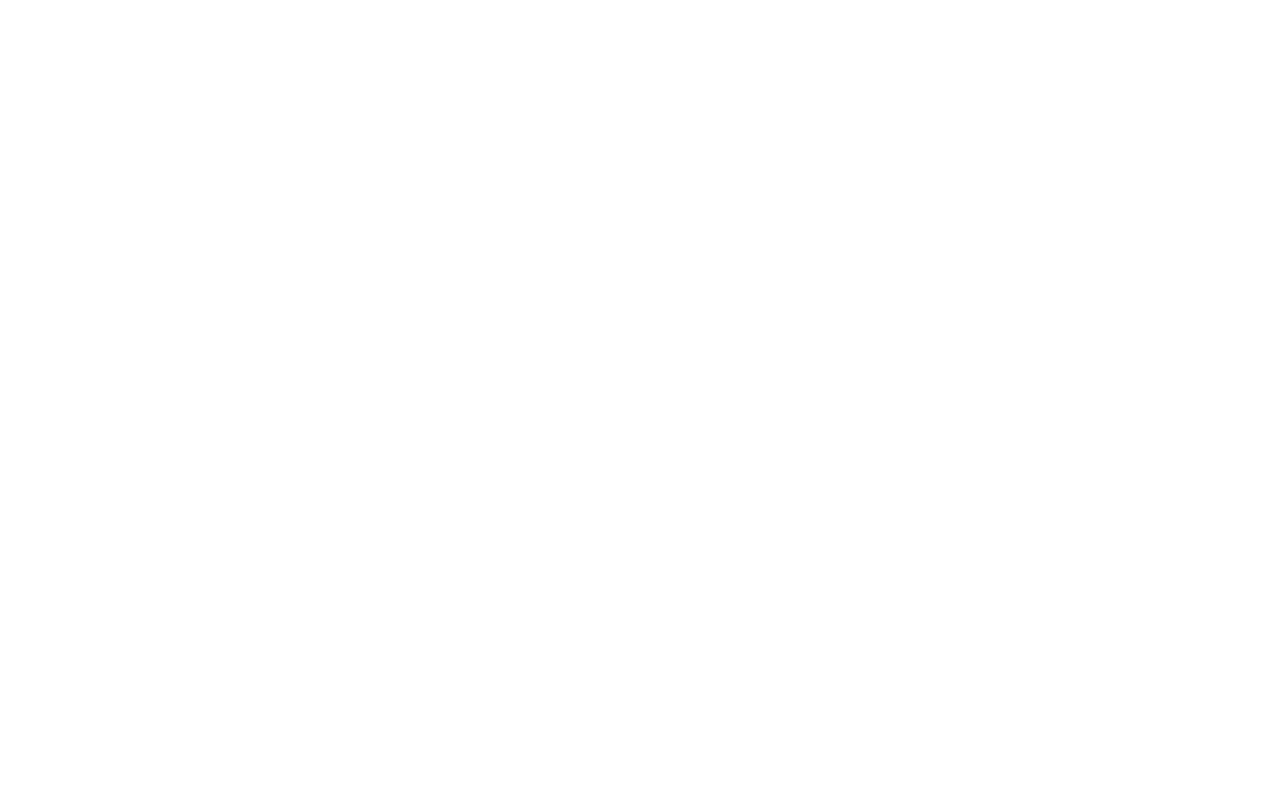
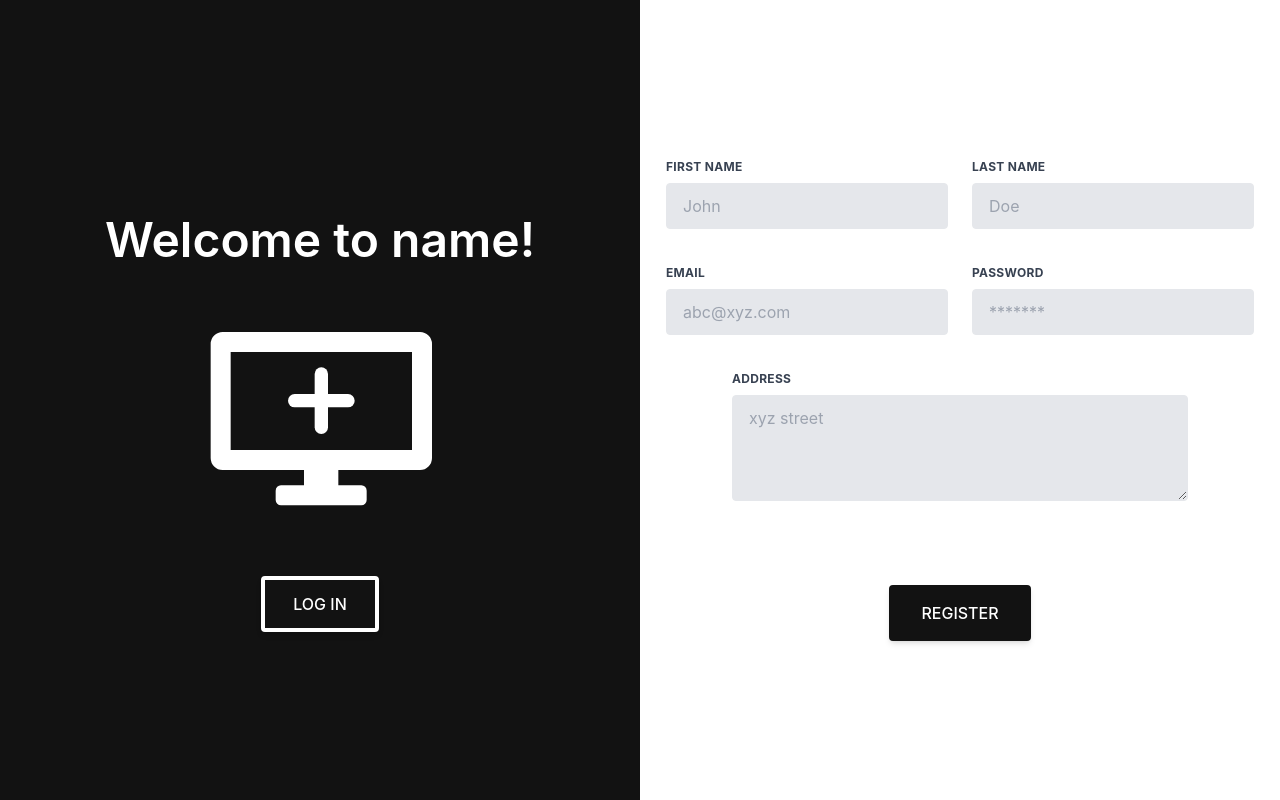
Before and after one commit to ianishk/hms-fullstack, a React (Create React App) app in the folder frontend/: page /AddPatient in a window 1280 px wide. Before the commit this address had no page. Built offline with nearby package versions, Linux system fonts and the light colour scheme.

Commit message:
linked signup to login

```diff
--- a/frontend/src/App.js
+++ b/frontend/src/App.js
@@ -8,6 +8,7 @@
   Route,
   Link,
 } from "react-router-dom";
+import AddPatient from "./components/AddPatient";
 import Login from "./components/login";
 
 // import login from "./components/login";
@@ -47,6 +48,7 @@
         <Route path="/inpatient/:id" element={<InpatientPage />} />
         <Route path="/outpatient/:id" element={<OutpatientPage />}/>
         <Route path="/login" element={<Login />}/>
+        <Route path="/AddPatient" element={<AddPatient />}/>
       </Routes>
     </BrowserRouter>
   </>
--- a/frontend/src/components/AddPatient.js
+++ b/frontend/src/components/AddPatient.js
@@ -6,15 +6,17 @@
 const AddPatient = () => {
   return (
     <div className="grid grid-cols-2 h-screen">
-     <div className="flex justify-center flex-col items-center bg-[#138CD6] flex"><br/><br/>
+     <div className="flex justify-center flex-col items-center bg-[#121212] flex"><br/><br/>
         <h1 className="text-5xl text-white font-semibold mb-6">Welcome to name!</h1><br/>
         <img className="object-cover w-60 h-60" src = {pict} alt = "project_logo"/>
         <br/>
-        <button className="inline-block px-7 py-3 bg-[#138CD6] border-white border-4 text-white font-medium rounded
-        shadow-md hover:bg-white hover:text-[#138CD6] uppercase hover:shadow-lg focus:shadow-lg
-        focus:outline-none focus:ring-0 active:bg-white active:shadow-lg transition duration-150 ease-in-out">
-          Log in
-        </button>
+        <Link to="/login">
+          <button className="inline-block px-7 py-3 bg-[#121212] border-white border-4 text-white font-medium rounded
+          shadow-md hover:bg-white hover:text-[#121212] uppercase hover:shadow-lg focus:shadow-lg
+          focus:outline-none focus:ring-0 active:bg-white active:shadow-lg transition duration-150 ease-in-out">
+            Log in
+          </button>
+        </Link>
 
     </div>
 
@@ -68,8 +70,8 @@
 
 
         <br/><br/><br/>
-        <button type = "submit" className="inline-block px-7 py-3 bg-[#138CD6] uppercase text-white hover:border-[#1275B4]
-        font-medium rounded shadow-md hover:bg-[#1275B4] border-[#138CD6] border-4 transition duration-150 ease-in-out">
+        <button type = "submit" className="inline-block px-7 py-3 bg-[#121212] uppercase text-white hover:border-[#1275B4]
+        font-medium rounded shadow-md hover:bg-[#1275B4] border-[#121212] border-4 transition duration-150 ease-in-out">
           register
         </button>
         </form>
--- a/frontend/src/components/login.js
+++ b/frontend/src/components/login.js
@@ -2,7 +2,7 @@
 import pict from "./logos/main_logo_v2.svg";
 import { useState } from "react";
 import { useNavigate } from "react-router-dom";
-
+import { Link } from "react-router-dom";
 
 import React from "react";
 // import { Link } from "react-router-dom";
@@ -90,11 +90,12 @@
                 <h1 className="text-5xl text-white font-semibold mb-6">Welcome to name!</h1><br/>
                 <img className="object-cover w-60 h-60" src = {pict} alt = "project_logo"/>
                 <br/>
-                <button className="inline-block px-7 py-3 bg-[#121212] border-white border-2 text-white font-medium rounded
-                shadow-md hover:bg-white hover:text-black uppercase hover:shadow-lg focus:shadow-lg
-                focus:outline-none focus:ring-0 active:bg-white active:shadow-lg transition duration-150 ease-in-out">
+                <Link to="/AddPatient">    <button className="inline-block px-7 py-3 bg-[#121212] border-white border-2 text-white font-medium rounded
+                    shadow-md hover:bg-white hover:text-black uppercase hover:shadow-lg focus:shadow-lg
+                    focus:outline-none focus:ring-0 active:bg-white active:shadow-lg transition duration-150 ease-in-out">
                     Sign up as Patient
-                </button>
+                    </button>
+                </Link>
             </div>
     </div>
 
```
